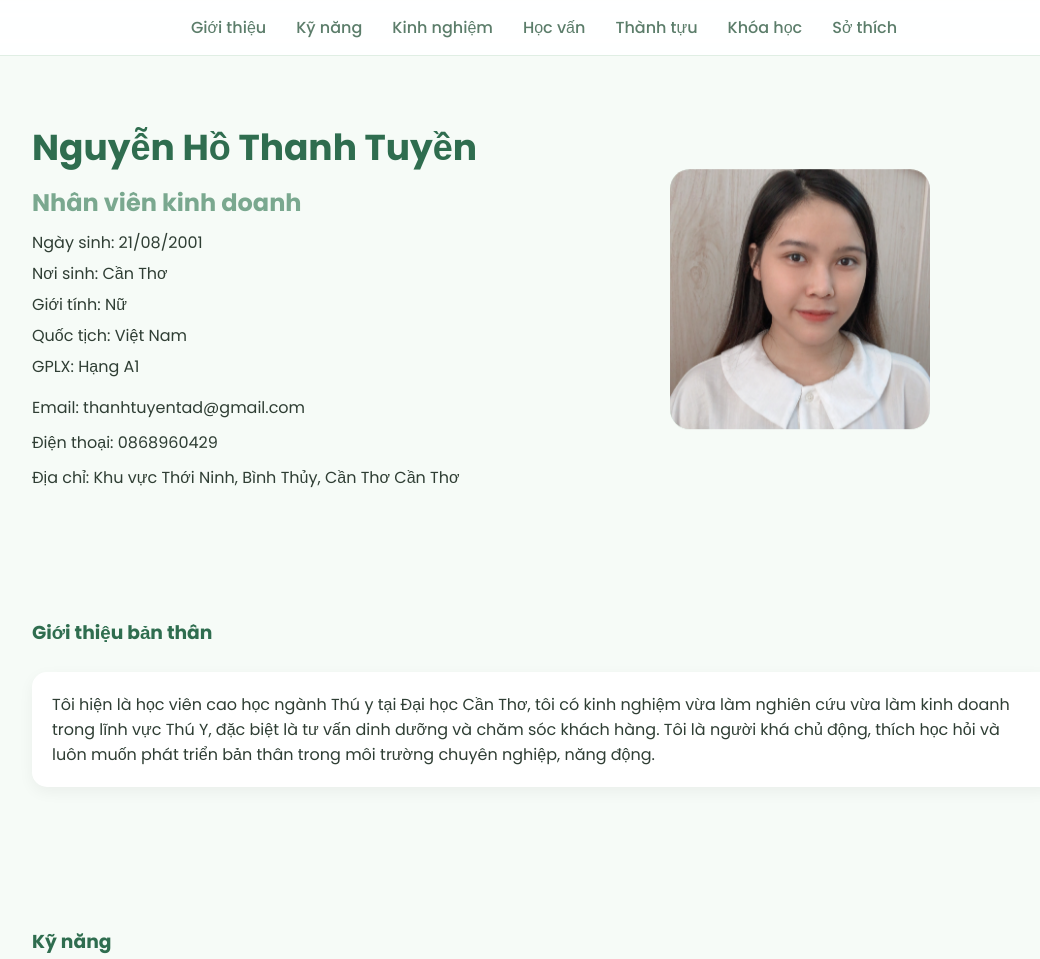
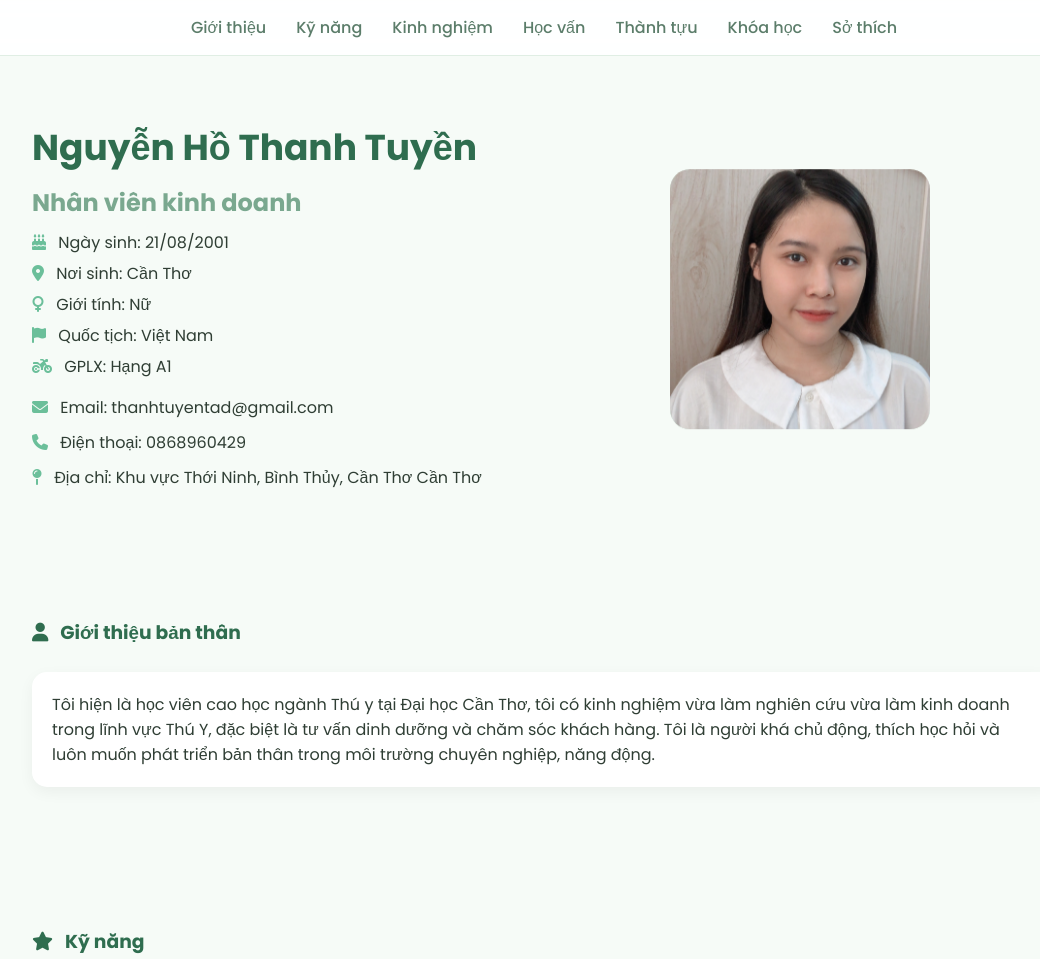
Before and after one commit to thanhtuyentad-dotcom/Tuyencv, a plain HTML site: page index.html in a window 1280 px wide. Shown: the top 959 px of the page, without its empty margins (96-1136 px from the left). Drawn offline with Linux system fonts and the light colour scheme.

Commit message:
Add files via upload
Signed-off-by: thanhtuyentad-dotcom <thanhtuyentad@gmail.com>

```diff
--- a/index.html
+++ b/index.html
@@ -5,18 +5,22 @@
     <meta name="viewport" content="width=device-width, initial-scale=1.0">
     <title>Nguyễn Hồ Thanh Tuyền - CV</title>
 
+    <!-- FONT -->
     <link href="https://fonts.googleapis.com/css2?family=Poppins:wght@300;400;500;600;700&display=swap" rel="stylesheet">
 
+    <!-- ICON -->
+    <link rel="stylesheet" href="https://cdnjs.cloudflare.com/ajax/libs/font-awesome/6.5.0/css/all.min.css">
+
     <style>
-        * { margin:0; padding:0; box-sizing:border-box; scroll-behavior:smooth; }
+        *{margin:0;padding:0;box-sizing:border-box;scroll-behavior:smooth;}
 
-        body {
-            font-family: 'Poppins', sans-serif;
+        body{
+            font-family:'Poppins',sans-serif;
             background:#f6fbf7;
             color:#2f3e34;
         }
 
-        nav {
+        nav{
             position:fixed;
             top:0;
             width:100%;
@@ -30,15 +34,15 @@
             border-bottom:1px solid #e0eee4;
         }
 
-        nav a {
+        nav a{
             text-decoration:none;
             color:#5b7d6a;
             font-weight:500;
         }
 
-        nav a.active, nav a:hover { color:#2f6d4f; }
+        nav a.active, nav a:hover{color:#2f6d4f;}
 
-        .hero {
+        .hero{
             display:flex;
             flex-wrap:wrap;
             align-items:center;
@@ -46,22 +50,22 @@
             padding:120px 10% 60px;
         }
 
-        .hero-left { flex:1; }
+        .hero-left{flex:1;}
 
-        .hero-left h1 { font-size:36px; color:#2f6d4f; }
-        .hero-left h2 { margin:10px 0; color:#7aa88f; }
+        .hero-left h1{font-size:36px;color:#2f6d4f;}
+        .hero-left h2{margin:10px 0;color:#7aa88f;}
 
-        .hero-left p { margin:6px 0; }
+        .hero-left p{margin:6px 0;}
 
-        .contact { margin-top:15px; line-height:1.8; }
+        .contact{margin-top:15px;line-height:1.8;}
 
-        .hero-right {
+        .hero-right{
             flex:1;
             display:flex;
             justify-content:center;
         }
 
-        .avatar {
+        .avatar{
             width:260px;
             height:260px;
             border-radius:20px;
@@ -70,13 +74,13 @@
             animation:float 4s ease-in-out infinite;
         }
 
-        .avatar img {
+        .avatar img{
             width:100%;
             height:100%;
             object-fit:cover;
         }
 
-        .avatar::before {
+        .avatar::before{
             content:"";
             position:absolute;
             inset:-5px;
@@ -86,16 +90,19 @@
             filter:blur(10px);
         }
 
-        @keyframes float {
+        @keyframes float{
             0%,100%{transform:translateY(0);}
             50%{transform:translateY(-10px);}
         }
 
-        section { padding:60px 10%; }
+        section{padding:60px 10%;}
 
-        h3 { margin-bottom:25px; color:#2f6d4f; }
+        h3{
+            margin-bottom:25px;
+            color:#2f6d4f;
+        }
 
-        .card {
+        .card{
             background:white;
             padding:20px;
             border-radius:15px;
@@ -104,41 +111,51 @@
             transition:0.3s;
         }
 
-        .card:hover { transform:translateY(-5px); }
+        .card:hover{transform:translateY(-5px);}
 
-        .skill { margin-bottom:15px; }
+        .skill{margin-bottom:15px;}
 
-        .bar {
+        .bar{
             height:8px;
             background:#e3f2ea;
             border-radius:5px;
             overflow:hidden;
         }
 
-        .bar span {
+        .bar span{
             display:block;
             height:100%;
             background:#7bc7a4;
         }
 
-        .timeline {
+        .timeline{
             border-left:3px solid #a7d7c5;
             padding-left:20px;
         }
 
-        .timeline-item { margin-bottom:25px; }
+        .timeline-item{margin-bottom:25px;}
 
-        ul { padding-left:20px; }
+        ul{padding-left:20px;}
 
-        .hidden {
+        .hidden{
             opacity:0;
             transform:translateY(20px);
             transition:0.6s;
         }
 
-        .show {
+        .show{
             opacity:1;
             transform:translateY(0);
+        }
+
+        /* ICON STYLE */
+        i{
+            margin-right:8px;
+            color:#6bbf9a;
+        }
+
+        h3 i{
+            color:#2f6d4f;
         }
 
         @media(max-width:768px){
@@ -164,16 +181,16 @@
         <h1>Nguyễn Hồ Thanh Tuyền</h1>
         <h2>Nhân viên kinh doanh</h2>
 
-        <p>Ngày sinh: 21/08/2001</p>
-        <p>Nơi sinh: Cần Thơ</p>
-        <p>Giới tính: Nữ</p>
-        <p>Quốc tịch: Việt Nam</p>
-        <p>GPLX: Hạng A1</p>
+        <p><i class="fa-solid fa-cake-candles"></i> Ngày sinh: 21/08/2001</p>
+        <p><i class="fa-solid fa-location-dot"></i> Nơi sinh: Cần Thơ</p>
+        <p><i class="fa-solid fa-venus"></i> Giới tính: Nữ</p>
+        <p><i class="fa-solid fa-flag"></i> Quốc tịch: Việt Nam</p>
+        <p><i class="fa-solid fa-motorcycle"></i> GPLX: Hạng A1</p>
 
         <div class="contact">
-            <p>Email: thanhtuyentad@gmail.com</p>
-            <p>Điện thoại: 0868960429</p>
-            <p>Địa chỉ: Khu vực Thới Ninh, Bình Thủy, Cần Thơ Cần Thơ</p>
+            <p><i class="fa-solid fa-envelope"></i> Email: thanhtuyentad@gmail.com</p>
+            <p><i class="fa-solid fa-phone"></i> Điện thoại: 0868960429</p>
+            <p><i class="fa-solid fa-map-pin"></i> Địa chỉ: Khu vực Thới Ninh, Bình Thủy, Cần Thơ Cần Thơ</p>
         </div>
     </div>
 
@@ -185,14 +202,14 @@
 </section>
 
 <section id="about" class="hidden">
-    <h3>Giới thiệu bản thân</h3>
+    <h3><i class="fa-solid fa-user"></i> Giới thiệu bản thân</h3>
     <div class="card">
         Tôi hiện là học viên cao học ngành Thú y tại Đại học Cần Thơ, tôi có kinh nghiệm vừa làm nghiên cứu vừa làm kinh doanh trong lĩnh vực Thú Y, đặc biệt là tư vấn dinh dưỡng và chăm sóc khách hàng. Tôi là người khá chủ động, thích học hỏi và luôn muốn phát triển bản thân trong môi trường chuyên nghiệp, năng động.
     </div>
 </section>
 
 <section id="skills" class="hidden">
-    <h3>Kỹ năng</h3>
+    <h3><i class="fa-solid fa-star"></i> Kỹ năng</h3>
     <div class="card">
         <div class="skill">Kỹ năng giao tiếp và tư vấn khách hàng<div class="bar"><span style="width:100%"></span></div></div>
         <div class="skill">Kỹ năng chăm sóc khách hàng<div class="bar"><span style="width:100%"></span></div></div>
@@ -205,7 +222,7 @@
 </section>
 
 <section id="experience" class="hidden">
-    <h3>Kinh nghiệm</h3>
+    <h3><i class="fa-solid fa-briefcase"></i> Kinh nghiệm</h3>
     <div class="timeline">
         <div class="timeline-item card">
             <strong>2024 - Present</strong><br>
@@ -223,7 +240,7 @@
 </section>
 
 <section id="education" class="hidden">
-    <h3>Học vấn</h3>
+    <h3><i class="fa-solid fa-graduation-cap"></i> Học vấn</h3>
     <div class="timeline">
         <div class="timeline-item card">
             2019 - 2024<br>
@@ -240,7 +257,7 @@
 </section>
 
 <section id="achievements" class="hidden">
-    <h3>Thành tựu</h3>
+    <h3><i class="fa-solid fa-trophy"></i> Thành tựu</h3>
     <div class="card">
         <ul>
             <li>Hoàn thành chương trình SYOF của công ty De Heus</li>
@@ -252,7 +269,7 @@
 </section>
 
 <section id="courses" class="hidden">
-    <h3>Khóa học</h3>
+    <h3><i class="fa-solid fa-book"></i> Khóa học</h3>
     <div class="card">
         2023 SYOF - tạo dựng tương lai của bạn<br><br>
         Chương trình đào tạo trong lĩnh vực chăn nuôi – thú y, kết hợp học lý thuyết và thực hành thực tế, với một phần nội dung được giảng dạy bằng tiếng Anh, giúp nâng cao chuyên môn và kỹ năng nghề nghiệp.
@@ -260,7 +277,7 @@
 </section>
 
 <section id="hobbies" class="hidden">
-    <h3>Sở thích</h3>
+    <h3><i class="fa-solid fa-heart"></i> Sở thích</h3>
     <div class="card">
         <ul>
             <li>Giao tiếp, kết nối và mở rộng mối quan hệ</li>
@@ -272,8 +289,8 @@
 </section>
 
 <script>
-const elements = document.querySelectorAll('.hidden');
-const observer = new IntersectionObserver(entries=>{
+const elements=document.querySelectorAll('.hidden');
+const observer=new IntersectionObserver(entries=>{
     entries.forEach(entry=>{
         if(entry.isIntersecting){
             entry.target.classList.add('show');
@@ -282,15 +299,15 @@ const observer = new IntersectionObserver(entries=>{
 });
 elements.forEach(el=>observer.observe(el));
 
-const sections = document.querySelectorAll("section");
-const navLinks = document.querySelectorAll("nav a");
+const sections=document.querySelectorAll("section");
+const navLinks=document.querySelectorAll("nav a");
 
-window.addEventListener("scroll", ()=>{
+window.addEventListener("scroll",()=>{
     let current="";
     sections.forEach(section=>{
-        const sectionTop = section.offsetTop - 100;
-        if(scrollY >= sectionTop){
-            current = section.getAttribute("id");
+        const sectionTop=section.offsetTop-100;
+        if(scrollY>=sectionTop){
+            current=section.getAttribute("id");
         }
     });
 
```
